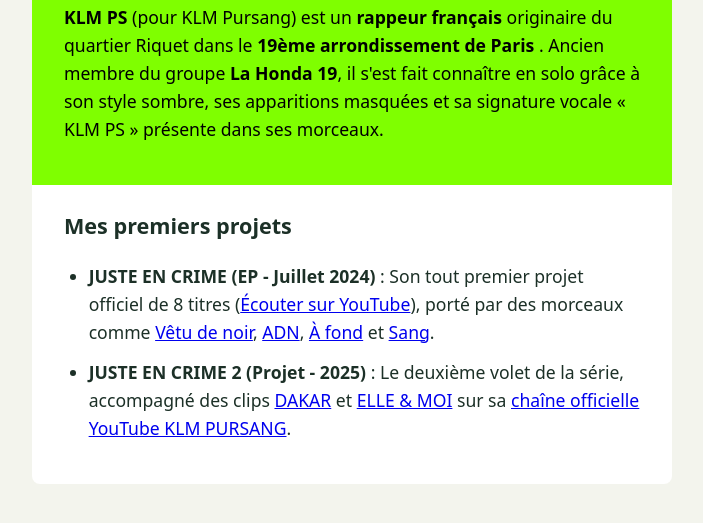
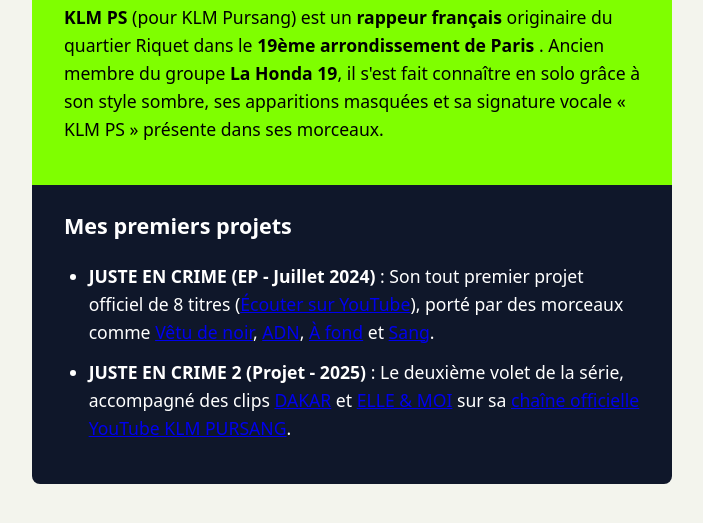
Before and after one commit to jspquoimettreexe/mon-portefolio2, a plain HTML site: page index.html in a window 1280 px wide. Shown: the part 427-950 px from the top of the page, without its empty margins (288-991 px from the left). Drawn offline with Linux system fonts and the light colour scheme.

Commit message:
4eme  version

```diff
--- a/style.css
+++ b/style.css
@@ -34,8 +34,9 @@ header {
 }
 
 section {
-  background: white;
+  background: #0F172A;
   border-radius: 0 0 8px 8px;
+  color:white;
 }
 
 h1 {
```
